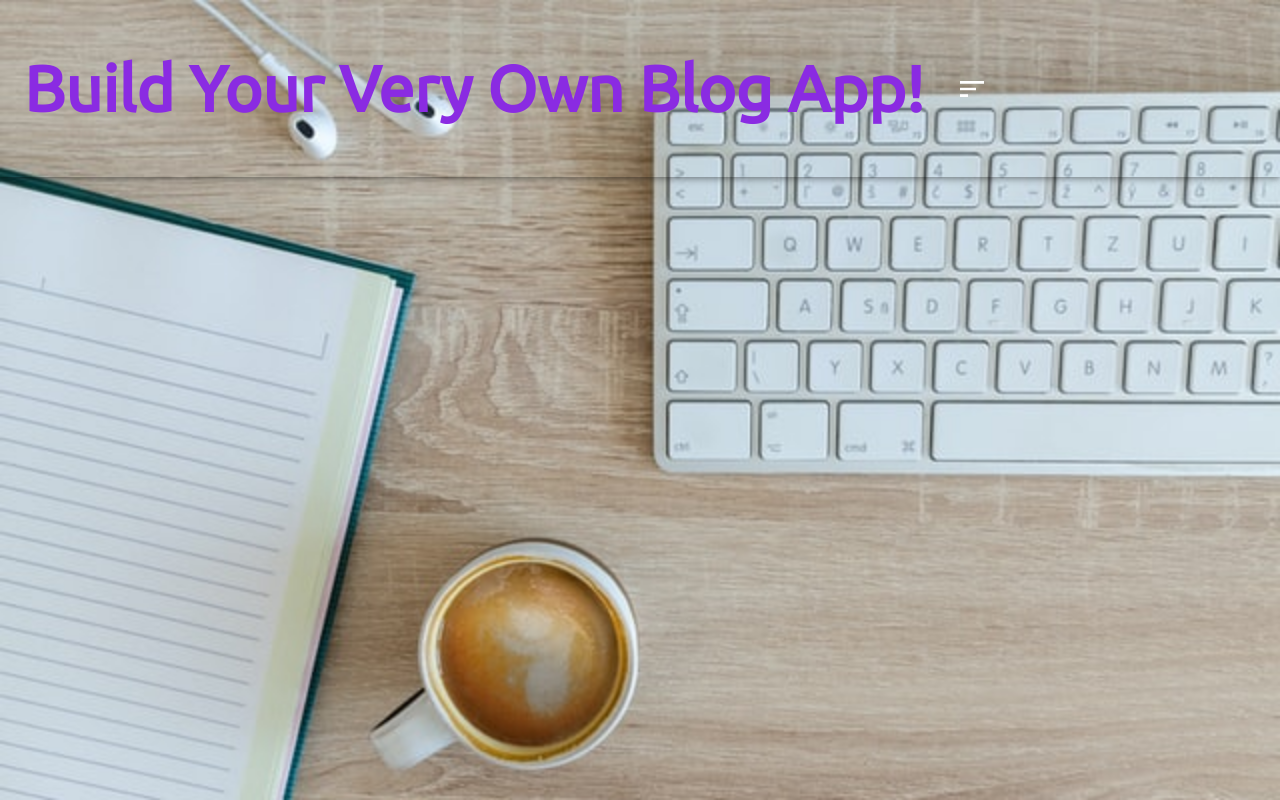
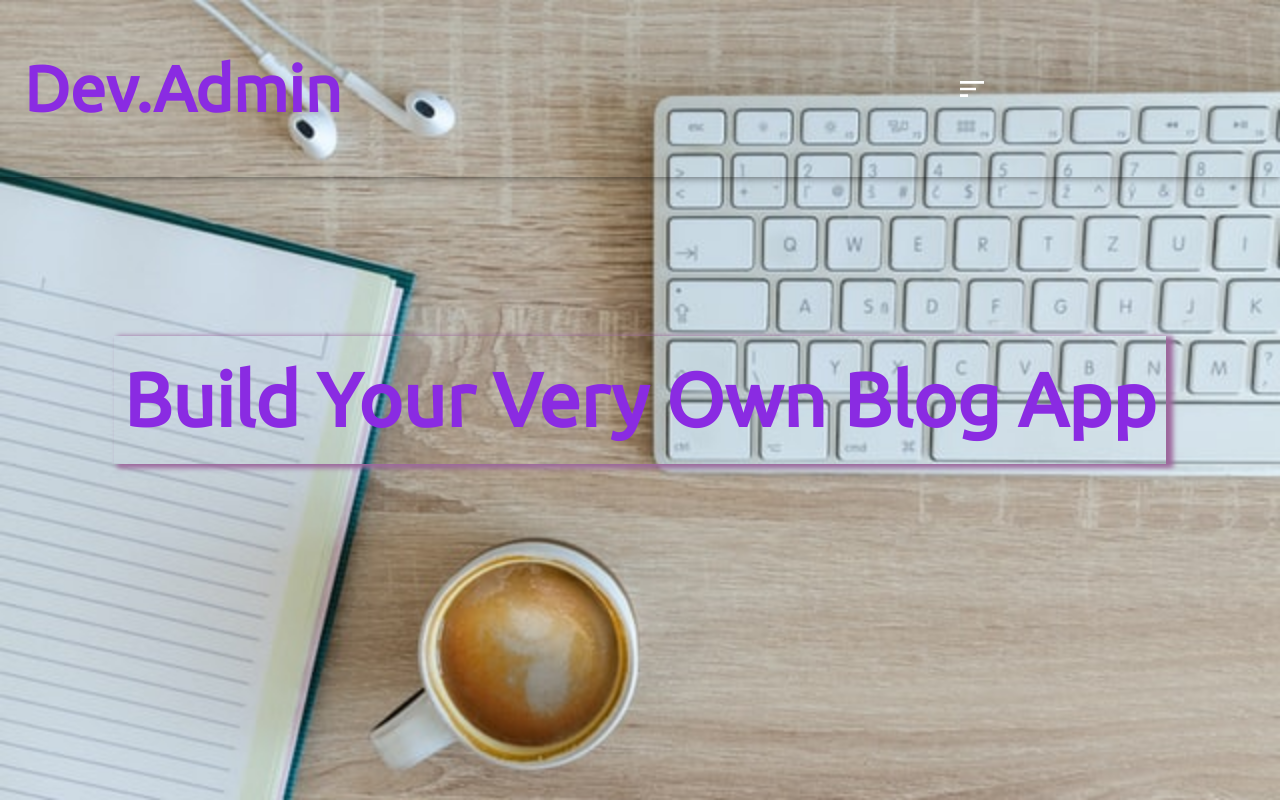
Before and after one commit to Christinekrm02/a-bloggers-life-crm, a React (Create React App) app: page / in a window 1280 px wide. Built offline with nearby package versions, Linux system fonts and the light colour scheme.

Commit message:
Apply styles to article title

```diff
--- a/src/components/header.js
+++ b/src/components/header.js
@@ -3,9 +3,15 @@ import { AppBar, IconButton, makeStyles, Toolbar } from "@material-ui/core";
 import SortIcon from "@material-ui/icons/Sort";
 
 const useStyles = makeStyles(theme => ({
+  root: {
+    display: "flex",
+    justifyContent: "center",
+    alignItems: "center",
+    height: "100vh",
+    fontFamily: "Ubuntu, sans-serif",
+  },
   appbar: {
     background: "none",
-    fontFamily: "Ubuntu, sans-serif",
   },
   appbarTitle: {
     flexGrow: "1",
@@ -20,20 +26,31 @@ const useStyles = makeStyles(theme => ({
     color: "#fff",
     fontSize: "2rem",
   },
+
+  articleTitle: {
+    color: "#8A2BE2",
+    fontSize: "75px",
+    border: "none",
+    padding: "10px",
+    boxShadow: "5px 2px 5px 2px #9c689c ",
+  },
 }));
 
 export default function Header() {
   const classes = useStyles();
   return (
-    <div>
+    <div className={classes.root}>
       <AppBar className={classes.appbar}>
         <Toolbar className={classes.appbarWrapper}>
-          <h1 className={classes.appbarTitle}>Build Your Very Own Blog App!</h1>
+          <h1 className={classes.appbarTitle}>Dev.Admin</h1>
           <IconButton>
             <SortIcon className={classes.icon} />
           </IconButton>
         </Toolbar>
       </AppBar>
+      <div className={classes.articleTitleContainer}>
+        <h1 className={classes.articleTitle}>Build Your Very Own Blog App</h1>
+      </div>
     </div>
   );
 }
```
